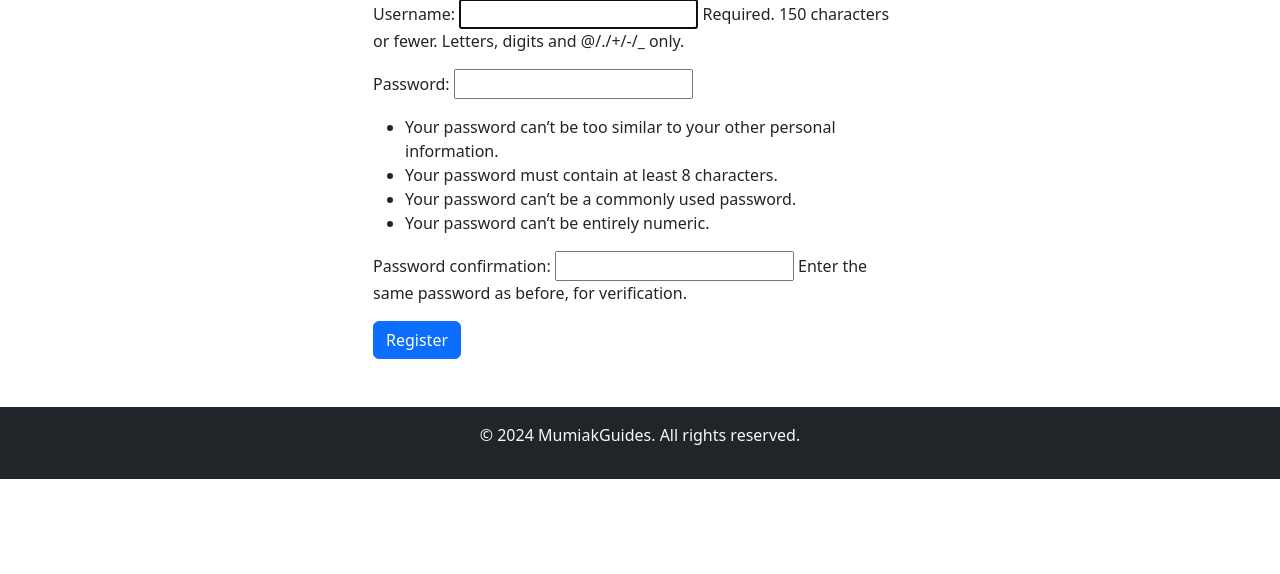
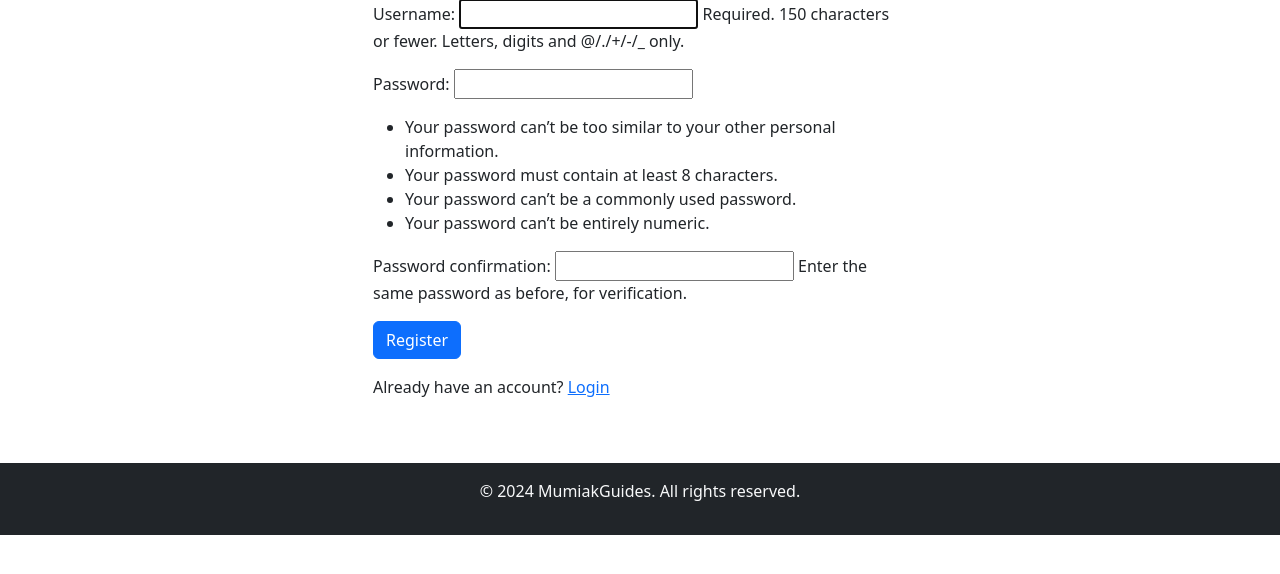
Before and after one commit to mumiak-mitch/alx-low_level_programming, a Django app: page /users/register/ in a window 1280 px wide. Shown: the part 185-759 px from the top of the page. Run offline with Django 5.2, Linux system fonts and the light colour scheme.

Commit message:
Login and Register updated

```diff
--- a/users/templates/registration/login.html
+++ b/users/templates/registration/login.html
@@ -16,6 +16,8 @@
 
                 <button type="submit" class="btn btn-primary">Login</button>
             </form>
+
+            <p class="mt-3">Don't have an account? <a href="{% url 'register' %}">Sign Up</a></p>
         </div>
     </div>
 
--- a/users/templates/registration/register.html
+++ b/users/templates/registration/register.html
@@ -16,6 +16,8 @@
 
                 <button type="submit" class="btn btn-primary">Register</button>
             </form>
+
+            <p class="mt-3">Already have an account? <a href="{% url 'login' %}">Login</a></p>
         </div>
     </div>
 
```
Also changed, not shown: README.md, db.sqlite3.
